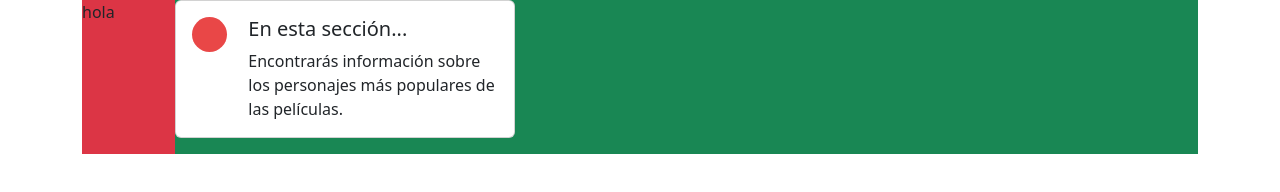
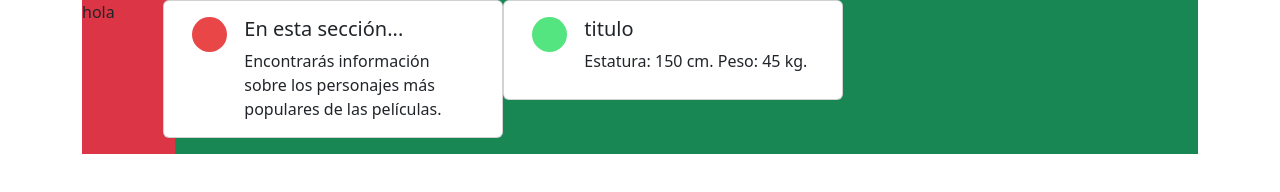
Before and after one commit to kusterbeck/Drilling-5-toma-2, a plain HTML site: page index.html in a window 1280 px wide. Drawn offline with nearby package versions, Linux system fonts and the light colour scheme; no server answers.

Commit message:
card funcionando sin un ciclo

```diff
--- a/assets/js/script.js
+++ b/assets/js/script.js
@@ -1,36 +1,39 @@
 let arrayCharacters = [];
+let isFetchComplete = false;
 let pageIndex = 0;
 let punteroColores = 0;
 let punteroTexto = 0;
 let punteroHideCard = 0;
-
-
+let ingresarHtml = document.getElementById('main_box');
 
 async function fetchData() {
     for (let i = 0; i < 9; i++) {
-        let url = `https://swapi.dev/api/people/?page=${i+1}`;
+        let url = `https://swapi.dev/api/people/?page=${i+1}&format=json`;
         try {
             let response = await fetch(url);
             response = await response.json();
             arrayCharacters.push(response.results);
             // console.log(arrayCharacters);
+
         } catch (error) {
             console.log(error);
         }
         console.log(arrayCharacters)
+        isFetchComplete = true;
     }
+    generar.next().value;
 }
 
 async function renderData() {
-    if (arrayCharacters == []) {
-        await fetchData();
-    }
-
+    if (isFetchComplete === true) {
         let text = ['Encontrarás información sobre los personajes más populares de las películas.',
                     'Encontrarás información sobre los personajes secundarios importantes.',
                     'Encontrarás información sobre otros personajes significativos']
         let colores = ['rojo', 'verde', 'celeste'];
         let hideCard = ['','hidden'];
+        let createCard = document.createElement('div');
+        createCard.classList.add('row');
+        createCard.setAttribute('id', `row_${pageIndex}`);
         let cards = `<div class="card mb-3 ${hideCard[punteroHideCard]}" style="max-width: 340px;" id="bloque_${pageIndex}" onclick="generar.next().value;">
                         <div class="row g-0">
                             <div class="col-md-2">
@@ -54,57 +57,38 @@ async function renderData() {
         if (punteroTexto >= 2) {
             punteroTexto = 2;
         }
-        let ingresarHtml = document.getElementById('main_box');
-        ingresarHtml.innerHTML += cards;
+        console.log(ingresarHtml);
+        ingresarHtml.appendChild(createCard);
+        createCard.innerHTML = cards;
+        renderCards();
+    }
 }
 
 function renderCards() {
-    for (let i = 0; i < 1; i++) {
-        for (let j = 0; j <= 9; j++) {
-        let characterCard = `<div class="card mb-3 card_height" style="max-width: 340px;">
-                                <div class="row g-0">
+        const attachCard = document.getElementById(`row_${pageIndex-1}`);
+        let card = document.createElement('div')
+        card.classList.add('card', 'mb-3', 'card_height');
+        card.innerHTML = `<div class="row g-0">
                                 <div class="col-md-2">
                                     <div class="circulo verde"></div>
                                 </div>
                                 <div class="col-md-10">
                                     <div class="card-body">
-                                            <h5 class="card-title">${arrayCharacters[i][j].name}</h5>
-                                            <p class="card-text">Estatura: ${arrayCharacters[i][j].height} cm. Peso: ${arrayCharacters[i][j].mass} kg.</p>
-                                        </div>
+                                        <h5 class="card-title">titulo</h5>
+                                        <p class="card-text">Estatura: 150 cm. Peso: 45 kg.</p>
                                     </div>
                                 </div>
                             </div>
                         `;
-        html += characterCard;
+        attachCard.appendChild(card);
+        // let container = document.getElementById(`row_${pageIndex-1}`);
+
 }
-    }
-    let container = document.getElementById(`row_${n}`);
-    container.innerHTML = html;
-}
-
-// function carta1(clase, parrafo) {
-//     let html1 = `<div class="card mb-3 " style="max-width: 340px;" id="bloque_1" onclick="generar.next().value;">
-//                     <div class="row g-0">
-//                         <div class="col-md-2">
-//                             <div class="circulo ${clase}"></div>
-//                         </div>
-//                         <div class="col-md-10">
-//                             <div class="card-body">
-//                                 <h5 class="card-title">En esta sección...</h5>
-//                                 <p class="card-text">${parrafo}</p>
-//                             </div>
-//                         </div>
-//                     </div>
-//                 </div>`;
-//     let ingresarHtml = document.getElementById('main_box');
-//     ingresarHtml.innerHTML += html1;
-// }
-
-const generar = cardGenerator();
-generar.next().value;
 
 
 fetchData();
+const generar = cardGenerator();
+
 function* cardGenerator() {
 
     console.log(0)
--- a/assets/sass/style.scss
+++ b/assets/sass/style.scss
@@ -22,6 +22,6 @@
 .card_height {
     max-height: 100px;
 }
-.hide {
-    display: none;
+.card {
+    max-width: 340px;
 }
```
Also changed, not shown: assets/css/style.css. Lines whose indentation alone changed are shown as unchanged.
